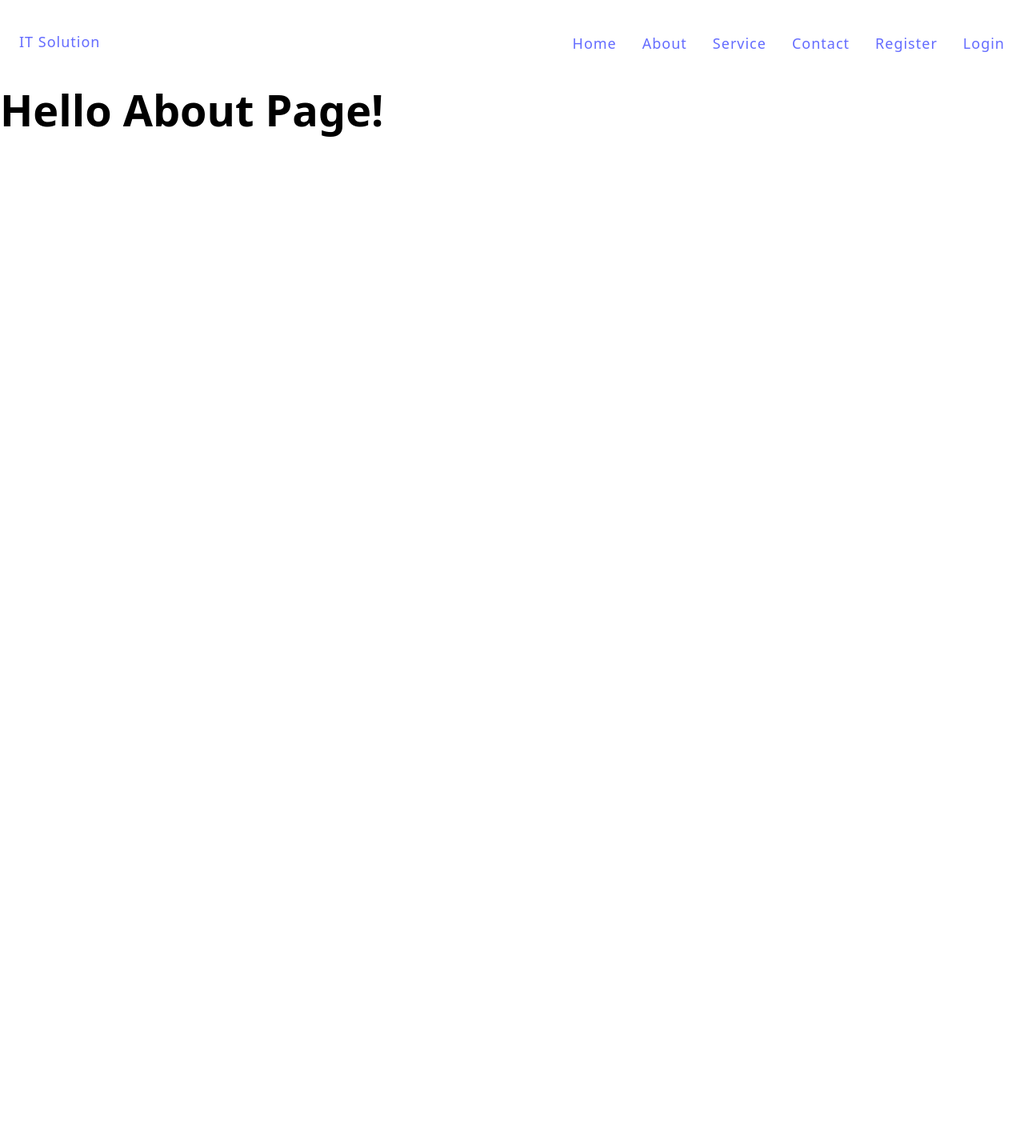
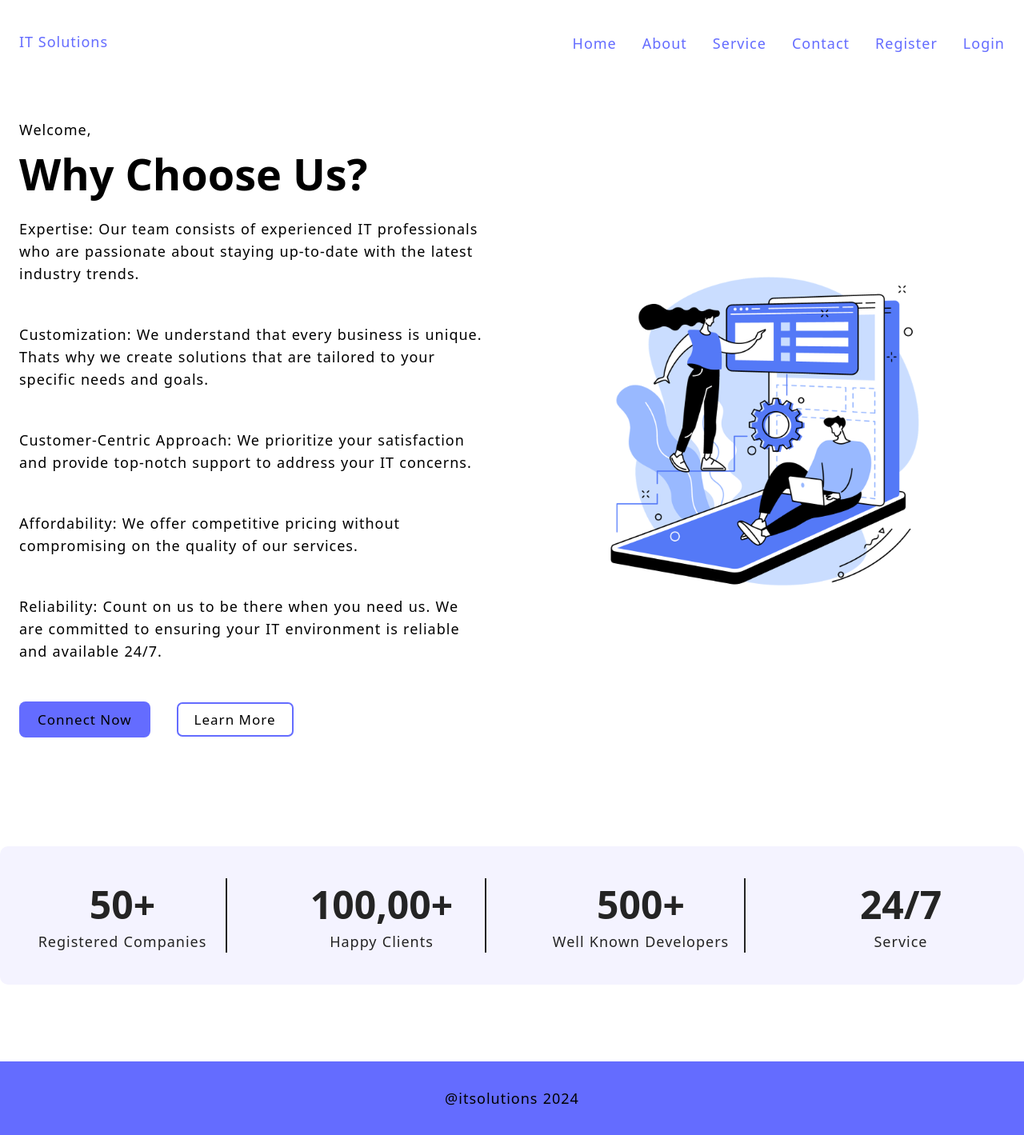
Before and after one commit to Sylar009/SyLar-IT-Solutions, a React (Vite) app in the folder client/: page /about in a window 1280 px wide. Shown: the whole page at 80% size. Before the commit the page ends 800 px from the top, so only its background shows below. Built offline with nearby package versions, Linux system fonts and the light colour scheme.

Commit message:
Working Contact Form using React.JS + Storing Data in State | MERN Series

```diff
--- a/client/src/App.jsx
+++ b/client/src/App.jsx
@@ -6,6 +6,7 @@ import { Service } from "./pages/Service";
 import { Register } from "./pages/Register";
 import { Login } from "./pages/Login";
 import { Navbar } from "./components/Navbar";
+import { Footer } from "./components/Footer/Footer";
 
 const App = () => {
   // return <h1>Hello Mern Series By Sanyam </h1>
@@ -21,6 +22,7 @@ const App = () => {
           <Route path="/register" element={<Register />} />
           <Route path="/login" element={<Login />} />
         </Routes>
+        <Footer/>
       </Router>
     </>
   );
--- /dev/null
+++ b/client/src/components/Footer/Footer.css
@@ -0,0 +1,6 @@
+footer {
+    padding: 3.2rem;
+    text-align: center;
+    background-color: var(--btn-color);
+    margin-top: auto;
+  }
--- /dev/null
+++ b/client/src/components/Footer/Footer.jsx
@@ -0,0 +1,9 @@
+import "./Footer.css";
+
+export const Footer = () => {
+  return (
+    <footer>
+      <p>@itsolutions 2024</p>
+    </footer>
+  );
+};
--- a/client/src/components/Navbar.jsx
+++ b/client/src/components/Navbar.jsx
@@ -7,7 +7,7 @@ export const Navbar = () => {
       <header>
         <div className="container">
           <div className="logo-brand">
-            <NavLink to="/">IT Solution</NavLink>
+            <NavLink to="/">IT Solutions</NavLink>
           </div>
 
           <nav>
--- a/client/src/index.css
+++ b/client/src/index.css
@@ -164,3 +164,47 @@ button {
 }
 
 /***** End analytics Section *****/
+
+/** -----------------------
+** contact section css
+** -------------------------  */
+.section-contact {
+  & .contact-content {
+    padding: 0;
+
+    & h1 {
+      margin-bottom: 3.2rem;
+    }
+  }
+  & .container {
+    padding-top: 3.2rem;
+  }
+  & .contact-img {
+    display: flex;
+    justify-content: start;
+    align-items: center;
+    & img {
+      width: 80%;
+      height: auto;
+    }
+  }
+
+  & .section-form {
+    & form {
+      display: flex;
+      flex-direction: column;
+      gap: 3.2rem;
+    }
+    & label {
+      display: block;
+      margin-bottom: 1.2rem;
+      text-transform: capitalize;
+    }
+
+    & input,
+    textarea {
+      width: 80%;
+      padding: 0.4rem 0.6rem;
+    }
+  }
+}
--- a/client/src/pages/About.jsx
+++ b/client/src/pages/About.jsx
@@ -1,3 +1,64 @@
+import { NavLink } from "react-router-dom";
+import { Analytics } from "../components/Analytics";
+// import { useAuth } from "../store/auth";
+
 export const About = () => {
-    return <h1>Hello About Page!</h1>;
+//   const { user } = useAuth();
+  return (
+    <>
+      <main>
+        <section className="section-hero">
+          <div className="container grid grid-two-cols">
+            <div className="hero-content">
+              {/* <p>We care to cure your Health</p> */}
+              <p>
+                Welcome,
+                {/* {user ? ` ${user.username} to our website` : ` to our website`} */}
+              </p>
+              <h1>Why Choose Us? </h1>
+              <p>
+                Expertise: Our team consists of experienced IT professionals who
+                are passionate about staying up-to-date with the latest industry
+                trends.
+              </p>
+              <p>
+                Customization: We understand that every business is unique.
+                Thats why we create solutions that are tailored to your specific
+                needs and goals.
+              </p>
+              <p>
+                Customer-Centric Approach: We prioritize your satisfaction and
+                provide top-notch support to address your IT concerns.
+              </p>
+              <p>
+                Affordability: We offer competitive pricing without compromising
+                on the quality of our services.
+              </p>
+              <p>
+                Reliability: Count on us to be there when you need us. We are
+                committed to ensuring your IT environment is reliable and
+                available 24/7.
+              </p>
+              <div className="btn btn-group">
+                <NavLink to="/contact">
+                  <button className="btn"> Connect Now</button>
+                </NavLink>
+                <button className="btn secondary-btn">learn more</button>
+              </div>
+            </div>
+            <div className="hero-image">
+              <img
+                src="/images/about.png"
+                alt="coding buddies "
+                width="400"
+                height="500"
+              />
+            </div>
+          </div>
+        </section>
+      </main>
+
+      <Analytics />
+    </>
+  );
 };
--- a/client/src/pages/Contact.jsx
+++ b/client/src/pages/Contact.jsx
@@ -1,3 +1,103 @@
+import { useState } from "react";
+
 export const Contact = () => {
-    return <h1>Hello Contact Page!</h1>;
+  const [contact, setContact] = useState({
+    username: "",
+    email: "",
+    message: "",
+  });
+
+  // lets tackle our handleInput
+  const handleInput = (e) => {
+    const name = e.target.name;
+    const value = e.target.value;
+
+    setContact({
+      ...contact,
+      [name]: value,
+    });
+  };
+
+  // handle fomr getFormSubmissionInfo
+  const handleSubmit = (e) => {
+    e.preventDefault();
+
+    console.log(contact);
+  };
+
+  return (
+    <>
+      <section className="section-contact">
+        <div className="contact-content container">
+          <h1 className="main-heading">contact us</h1>
+        </div>
+        {/* contact page main  */}
+        <div className="container grid grid-two-cols">
+          <div className="contact-img">
+            <img src="/images/support.png" alt="we are always ready to help" />
+          </div>
+
+          {/* contact form content actual  */}
+          <section className="section-form">
+            <form onSubmit={handleSubmit}>
+              <div>
+                <label htmlFor="username">username</label>
+                <input
+                  type="text"
+                  name="username"
+                  id="username"
+                  autoComplete="off"
+                  value={contact.username}
+                  onChange={handleInput}
+                  required
+                />
+              </div>
+
+              <div>
+                <label htmlFor="email">email</label>
+                <input
+                  type="email"
+                  name="email"
+                  id="email"
+                  autoComplete="off"
+                  value={contact.email}
+                  onChange={handleInput}
+                  required
+                />
+              </div>
+
+              <div>
+                <label htmlFor="message">message</label>
+                <textarea
+                  name="message"
+                  id="message"
+                  autoComplete="off"
+                  value={contact.message}
+                  onChange={handleInput}
+                  required
+                  cols="30"
+                  rows="6"
+                ></textarea>
+              </div>
+
+              <div>
+                <button type="submit">submit</button>
+              </div>
+            </form>
+          </section>
+        </div>
+
+        <section className="mb-3">
+          <iframe
+            src="https://www.google.com/maps/embed?pb=!1m18!1m12!1m3!1d3782.2613173278896!2d73.91411937501422!3d18.562253982539413!2m3!1f0!2f0!3f0!3m2!1i1024!2i768!4f13.1!3m3!1m2!1s0x3bc2c147b8b3a3bf%3A0x6f7fdcc8e4d6c77e!2sPhoenix%20Marketcity%20Pune!5e0!3m2!1sen!2sin!4v1697604225432!5m2!1sen!2sin"
+            width="100%"
+            height="450"
+            allowFullScreen
+            loading="lazy"
+            referrerPolicy="no-referrer-when-downgrade"
+          ></iframe>
+        </section>
+      </section>
+    </>
+  );
 };
```
